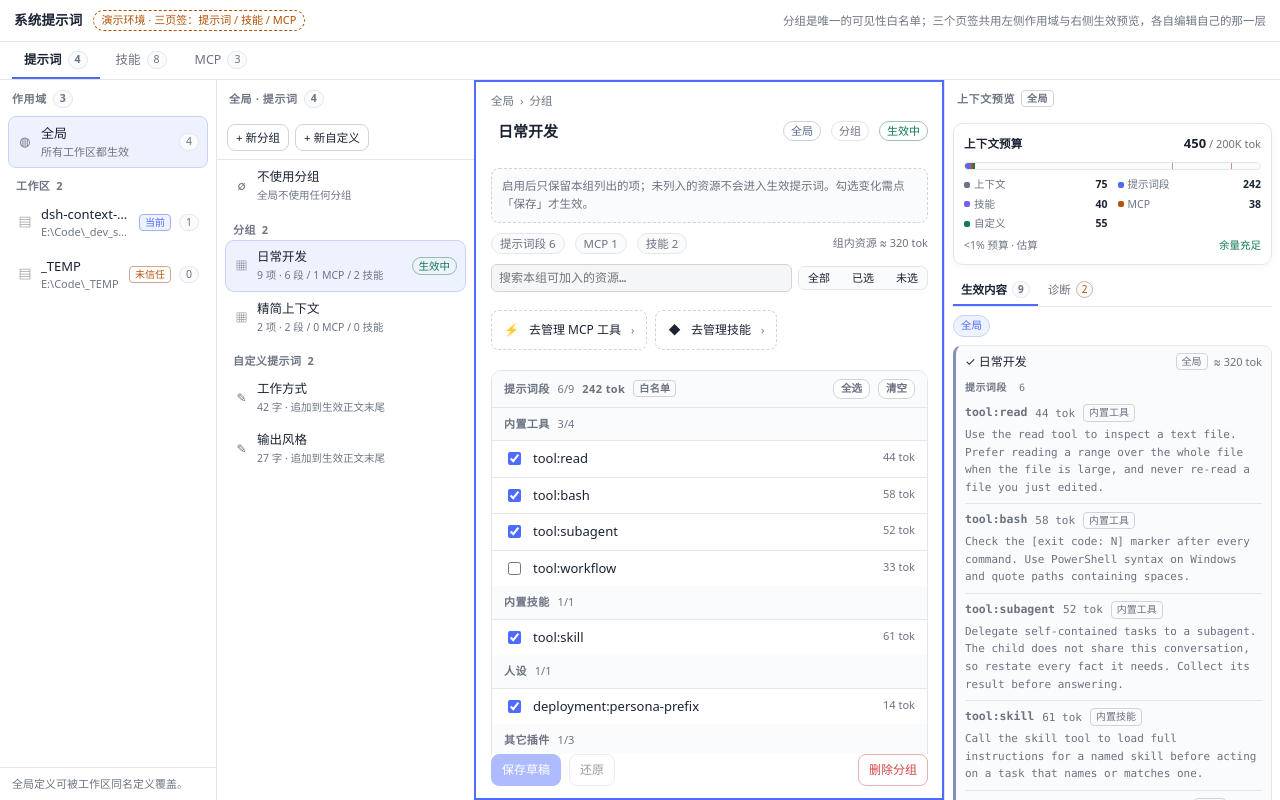
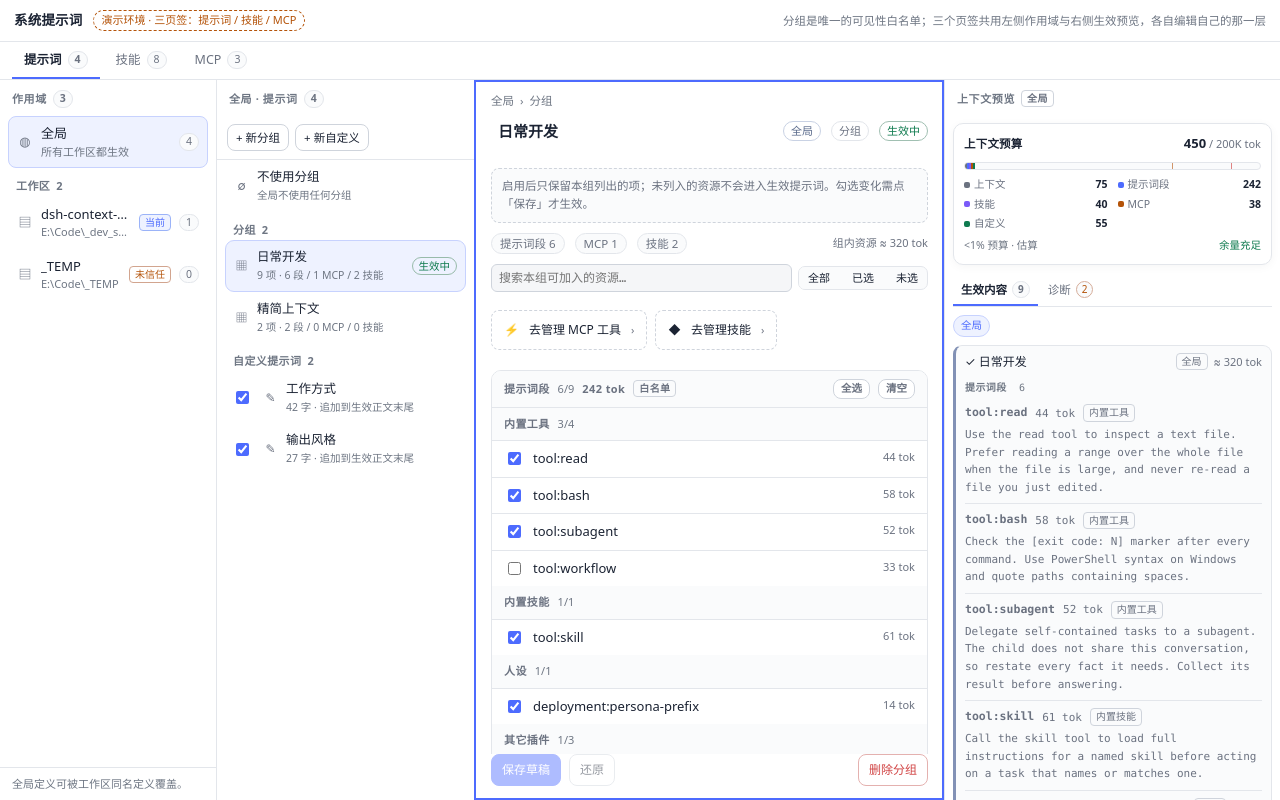
Before and after one commit to izumkineno/dsh-csmm, a React (Vite) app: page / in a window 1280 px wide. Built offline with nearby package versions, Linux system fonts and the light colour scheme.

Commit message:
自定义提示词支持逐条启用停用

```diff
--- a/src/UI/contracts.ts
+++ b/src/UI/contracts.ts
@@ -147,6 +147,8 @@ export interface CustomPrompt {
   title: string
   scope: Scope
   text: string
+  /** 默认启用；false 时不进入生效内容与预算。 */
+  enabled?: boolean
 }
 
 export interface Meta {
@@ -395,6 +397,7 @@ export interface Actions {
   setCustomDraft(id: string, name: string, text: string): void
   saveCustom(custom: CustomPrompt, name: string, text: string): void
   revertCustom(custom: CustomPrompt): void
+  toggleCustom(id: string): void
   deleteItem(item: Group | CustomPrompt, kind: 'group' | 'custom'): void
   setGroupItem(kind: GroupItemKind, name: string): void
   addSkillsToGroup(names: string[]): void
--- a/src/UI/model/selectors.ts
+++ b/src/UI/model/selectors.ts
@@ -179,7 +179,7 @@ export const winningLayer = (state: AppState): WinningLayer => {
       return {
         sc,
         group,
-        customs: customsOf(state.customs, sc, state.meta),
+        customs: customsOf(state.customs, sc, state.meta).filter((c) => c.enabled !== false),
         inherited: i < chain.length - 1,
         depth: i,
       }
--- a/src/UI/styles.css
+++ b/src/UI/styles.css
@@ -473,3 +473,5 @@ main.col:focus-visible { outline: 2px solid var(--accent); outline-offset: -2px;
 .md-meta dt { color: var(--muted); font-family: var(--mono); font-size: 11.5px; }
 .md-meta dd { margin: 0; font-size: 12px; overflow-wrap: anywhere; }
 .md-raw { margin: 0; padding: 14px 16px; background: var(--panel-2); border: 1px solid var(--line); border-radius: var(--radius); font-family: var(--mono); font-size: 12px; line-height: 1.65; white-space: pre-wrap; overflow-wrap: anywhere; }
+
+.custom-check { margin: 0 6px 0 2px; accent-color: var(--accent); flex: none; }
--- a/src/UI/view/components/CustomEditor.tsx
+++ b/src/UI/view/components/CustomEditor.tsx
@@ -49,10 +49,11 @@ export default function CustomEditor({ c }: { c: CustomPrompt }) {
             onChange={(e) => { setName(e.target.value); actions.setCustomDraft(c.id, e.target.value, text) }}
             aria-label="自定义标题" />
           <span className={'chip scope-' + c.scope.kind}>{SCOPE_LABEL[c.scope.kind]}</span>
+          {c.enabled === false && <span className="tag" title="左栏勾选框已取消，不进入生效内容与预算">已停用</span>}
         </div>
       </div>
       <div className="editor-body">
-        <div className="banner">自定义提示词追加到生效正文末尾；只影响当前作用域。</div>
+        <div className="banner">自定义提示词追加到生效正文末尾；只影响当前作用域。左栏勾选框可单独启用或停用。</div>
         <div className="field-label">正文</div>
         <textarea id="customText" className="custom-text" value={text}
           onChange={(e) => { setText(e.target.value); actions.setCustomDraft(c.id, name, e.target.value) }}
--- a/src/UI/view/components/ItemList.tsx
+++ b/src/UI/view/components/ItemList.tsx
@@ -52,15 +52,29 @@ function PromptList() {
         })}
         <div className="rail-sec">自定义提示词 <span className="count">{customs.length}</span></div>
         {customs.length === 0 && <div className="sub-empty">该作用域还没有自定义提示词</div>}
-        {customs.map((c) => (
-          <button key={c.id} className={'item-row' + (state.active.kind === 'custom' && state.active.id === c.id ? ' active' : '')}
-            data-item="custom" data-id={c.id} onClick={() => actions.setActive('custom', c.id)}>
-            <span className="i-ico">✎</span>
-            <span className="i-main"><span className="i-name">{c.title}</span>
-              <span className="i-meta">{c.text.length} 字 · 追加到生效正文末尾</span></span>
-            {state.active.kind === 'custom' && state.active.id === c.id && <span className="i-off">编辑中</span>}
-          </button>
-        ))}
+        {customs.map((c) => {
+          const selected = state.active.kind === 'custom' && state.active.id === c.id
+          const on = c.enabled !== false
+          return (
+            <div key={c.id} className={'item-row' + (selected ? ' active' : '')}
+              data-item="custom" data-id={c.id} role="button" tabIndex={0} aria-pressed={selected}
+              onClick={() => actions.setActive('custom', c.id)}
+              onKeyDown={(e: ReactKeyboardEvent<HTMLDivElement>) => {
+                if (e.target !== e.currentTarget) return
+                if (e.key === 'Enter' || e.key === ' ') { e.preventDefault(); actions.setActive('custom', c.id) }
+              }}>
+              <input type="checkbox" className="custom-check" data-customcheck checked={on}
+                aria-label={(on ? '停用自定义提示词 ' : '启用自定义提示词 ') + c.title}
+                onClick={(e) => e.stopPropagation()}
+                onChange={() => actions.toggleCustom(c.id)} />
+              <span className="i-ico">✎</span>
+              <span className="i-main"><span className="i-name">{c.title}</span>
+                <span className="i-meta">{on ? c.text.length + ' 字 · 追加到生效正文末尾' : '不进入生效内容与预算'}</span></span>
+              {selected && <span className="i-off">编辑中</span>}
+              {!on && <span className="i-off">已停用</span>}
+            </div>
+          )
+        })}
       </div>
     </>
   )
--- a/src/UI/view/components/Preview.tsx
+++ b/src/UI/view/components/Preview.tsx
@@ -172,7 +172,7 @@ function buildDiagnostics(state: AppState, selectors: Selectors, actions: Action
       key: 'empty-chain',
       level: 'info',
       title: '当前作用域链没有生效分组',
-      detail: '这里只展示本层自定义提示词。在左栏选择一个分组并点「设为生效」后，会显示完整的注入内容。',
+      detail: '这里只展示本层已启用的自定义提示词。在左栏选择一个分组并点「设为生效」后，会显示完整的注入内容。',
     })
   }
   if (group && group.items.length === 0) {
--- a/src/UI/viewmodel/useAppViewModel.tsx
+++ b/src/UI/viewmodel/useAppViewModel.tsx
@@ -357,6 +357,13 @@ export function AppViewModelProvider({ host, children }: { host: HostPort; child
           s.saved[target.id] = JSON.stringify(target.text)
           delete s.drafts['custom:' + target.id]
           pushToast(s, '已保存')
+        })
+      },
+      toggleCustom(id) {
+        mutate((s) => {
+          const target = s.customs.find((x) => x.id === id)
+          if (!target) return
+          target.enabled = target.enabled === false
         })
       },
       revertCustom(custom) {
```
